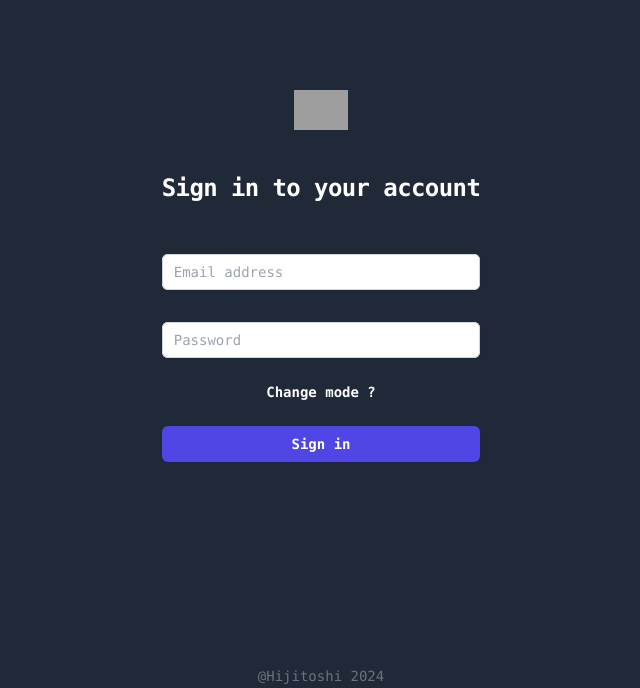
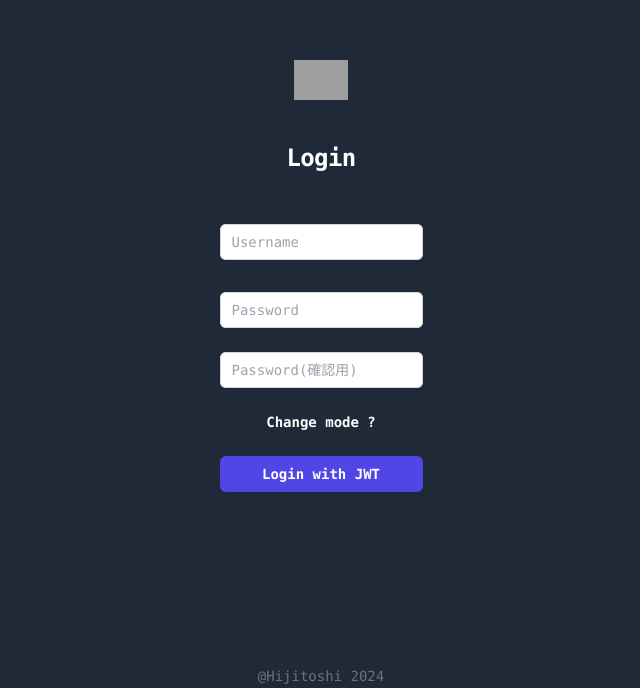
Before and after one commit to Hijikata1869/nextjs-blog-todos-2, a Next.js app: page / in a window 1280 px wide. Shown: the part 112-800 px from the top of the page, without its empty margins (319-959 px from the left). Built offline with nearby package versions, Linux system fonts and the light colour scheme; grey boxes are pictures that could not be loaded.

Commit message:
UIから新規ユーザー作成機能を実装

```diff
--- a/components/Auth.js
+++ b/components/Auth.js
@@ -1,4 +1,80 @@
+import { useState } from "react";
+import { useRouter } from "next/router";
+import Cookie from "universal-cookie";
+
+const cookie = new Cookie();
+
 export default function Auth() {
+  const router = useRouter();
+  const [username, setUsername] = useState("");
+  const [password, setPassword] = useState("");
+  const [passwordConfirmation, setPasswordConfirmation] = useState("");
+  const [isLogin, setIsLogin] = useState(true);
+
+  const login = async () => {
+    try {
+      await fetch(`${process.env.NEXT_PUBLIC_RESTAPI_URL}api/auth/jwt/create`, {
+        method: "POST",
+        body: JSON.stringify({
+          user: {
+            username: username,
+            password: password,
+            passwordConfirmation: passwordConfirmation,
+          },
+        }),
+        headers: {
+          "Content-Type": "application/json",
+        },
+      })
+        .then((res) => {
+          if (res.status === 400) {
+            throw "authentication failed";
+          } else if (res.ok) {
+            return res.json();
+          }
+        })
+        .then((data) => {
+          const options = { path: "/" };
+          cookie.set("access_token", data.access, options);
+        });
+      router.push("/main-page");
+    } catch (err) {
+      alert(err);
+    }
+  };
+
+  const authUser = async (e) => {
+    e.preventDefault();
+    if (isLogin) {
+      login();
+    } else {
+      try {
+        await fetch(`${process.env.NEXT_PUBLIC_RESTAPI_URL}api/users/`, {
+          method: "POST",
+          body: JSON.stringify({
+            user: {
+              username: username,
+              password: password,
+              passwordConfirmation: passwordConfirmation,
+            },
+          }),
+          headers: {
+            "Content-Type": "application/json",
+          },
+        }).then((res) => {
+          if (res.status === 400) {
+            throw "authentication failed";
+          } else {
+            console.log(res);
+          }
+        });
+        // login();
+      } catch (err) {
+        alert(err);
+      }
+    }
+  };
+
   return (
     <>
       {" "}
@@ -11,22 +87,25 @@ export default function Auth() {
             alt="Your Company"
           />
           <h2 className="mt-10 text-center text-2xl font-bold leading-9 tracking-tight text-white">
-            Sign in to your account
+            {isLogin ? "Login" : "Sign up"}
           </h2>
         </div>
 
         <div className="mt-10 sm:mx-auto sm:w-full sm:max-w-sm">
-          <form className="space-y-6" action="#" method="POST">
+          <form className="space-y-6" onSubmit={authUser}>
             <div>
               <div className="mt-2">
                 <input
-                  id="email"
-                  name="email"
-                  type="email"
-                  placeholder="Email address"
-                  autoComplete="email"
+                  name="username"
+                  type="text"
+                  placeholder="Username"
+                  autoComplete="username"
                   required
                   className="block w-full rounded-md border-0 py-1.5 text-gray-900 shadow-sm ring-1 ring-inset ring-gray-300 placeholder:text-gray-400 focus:ring-2 focus:ring-inset focus:ring-indigo-600 sm:text-sm sm:leading-6"
+                  value={username}
+                  onChange={(e) => {
+                    setUsername(e.target.value);
+                  }}
                 />
               </div>
             </div>
@@ -35,18 +114,40 @@ export default function Auth() {
               <div className="flex items-center justify-between"></div>
               <div className="mt-2">
                 <input
-                  id="password"
                   name="password"
                   type="password"
                   placeholder="Password"
                   autoComplete="current-password"
                   required
                   className="block w-full rounded-md border-0 py-1.5 text-gray-900 shadow-sm ring-1 ring-inset ring-gray-300 placeholder:text-gray-400 focus:ring-2 focus:ring-inset focus:ring-indigo-600 sm:text-sm sm:leading-6"
+                  value={password}
+                  onChange={(e) => {
+                    setPassword(e.target.value);
+                  }}
                 />
               </div>
             </div>
+
+            <div className="mt-2">
+              <input
+                name="passwordConfirmation"
+                type="password"
+                placeholder="Password(確認用)"
+                autoComplete="current-password"
+                required
+                className="block w-full rounded-md border-0 py-1.5 text-gray-900 shadow-sm ring-1 ring-inset ring-gray-300 placeholder:text-gray-400 focus:ring-2 focus:ring-inset focus:ring-indigo-600 sm:text-sm sm:leading-6"
+                value={passwordConfirmation}
+                onChange={(e) => {
+                  setPasswordConfirmation(e.target.value);
+                }}
+              />
+            </div>
+
             <div className="text-sm text-center">
-              <span className="cursor-pointer font-semibold text-white hover:text-indigo-500">
+              <span
+                onClick={() => setIsLogin(!isLogin)}
+                className="cursor-pointer font-semibold text-white hover:text-indigo-500"
+              >
                 Change mode ?
               </span>
             </div>
@@ -56,7 +157,7 @@ export default function Auth() {
                 type="submit"
                 className="flex w-full justify-center rounded-md bg-indigo-600 px-3 py-1.5 text-sm font-semibold leading-6 text-white shadow-sm hover:bg-indigo-500 focus-visible:outline focus-visible:outline-2 focus-visible:outline-offset-2 focus-visible:outline-indigo-600"
               >
-                Sign in
+                {isLogin ? "Login with JWT" : "Create new user"}
               </button>
             </div>
           </form>
--- a/package.json
+++ b/package.json
@@ -12,7 +12,9 @@
     "@tailwindcss/forms": "^0.5.7",
     "next": "^12.3.2",
     "react": "18.2.0",
-    "react-dom": "18.2.0"
+    "react-dom": "18.2.0",
+    "swr": "^2.2.5",
+    "universal-cookie": "^7.1.0"
   },
   "devDependencies": {
     "autoprefixer": "^10.4.17",
--- /dev/null
+++ b/pages/main-page.js
@@ -0,0 +1,30 @@
+import Cookie from "universal-cookie";
+import { useRouter } from "next/router";
+
+const cookie = new Cookie();
+
+export default function MainPage() {
+  const router = useRouter();
+  const logout = () => {
+    cookie.remove("access_token", { path: "/" });
+    router.push("/");
+  };
+
+  return (
+    <svg
+      onClick={logout}
+      xmlns="http://www.w3.org/2000/svg"
+      fill="none"
+      viewBox="0 0 24 24"
+      strokeWidth={1.5}
+      stroke="currentColor"
+      className="mt-10 cursor-pointer w-6 h-6"
+    >
+      <path
+        strokeLinecap="round"
+        strokeLinejoin="round"
+        d="M8.25 9V5.25A2.25 2.25 0 0 1 10.5 3h6a2.25 2.25 0 0 1 2.25 2.25v13.5A2.25 2.25 0 0 1 16.5 21h-6a2.25 2.25 0 0 1-2.25-2.25V15m-3 0-3-3m0 0 3-3m-3 3H15"
+      />
+    </svg>
+  );
+}
```
Also changed, not shown: 1 other file (tests, documents, lock files or other folders).
